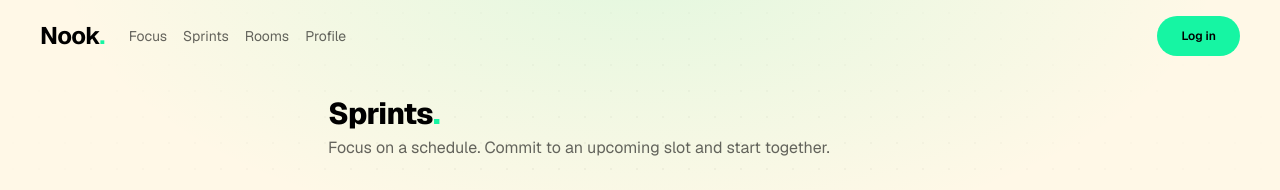
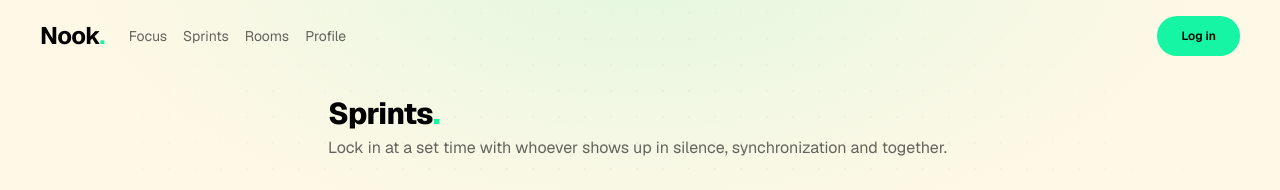
Before and after one commit to adamsaou/Nook, a Next.js app: page /sprints in a window 1280 px wide. Shown: the top 190 px of the page. Built offline with nearby package versions, Linux system fonts and the light colour scheme; no server answers; the database is empty.

Commit message:
Feature: Decided to keep the last  features, and also yeah changed some small texts

```diff
--- a/app/(app)/rooms/page.tsx
+++ b/app/(app)/rooms/page.tsx
@@ -38,7 +38,7 @@ export default async function RoomsPage({
             Study rooms<span className="text-accent">.</span>
           </h1>
           <p className="mt-1 text-foreground/60">
-            Focus alongside others. Create a room, join one, or drop into a random one.
+            Your space to focus with others; drop in anytime and stay as long as you like.
           </p>
         </div>
 
--- a/app/(app)/sprints/page.tsx
+++ b/app/(app)/sprints/page.tsx
@@ -56,7 +56,7 @@ export default async function SprintsPage({
           Sprints<span className="text-accent">.</span>
         </h1>
         <p className="mt-1 text-foreground/60">
-          Focus on a schedule. Commit to an upcoming slot and start together.
+          Lock in at a set time with whoever shows up in silence, synchronization and together.
         </p>
       </div>
 
```
